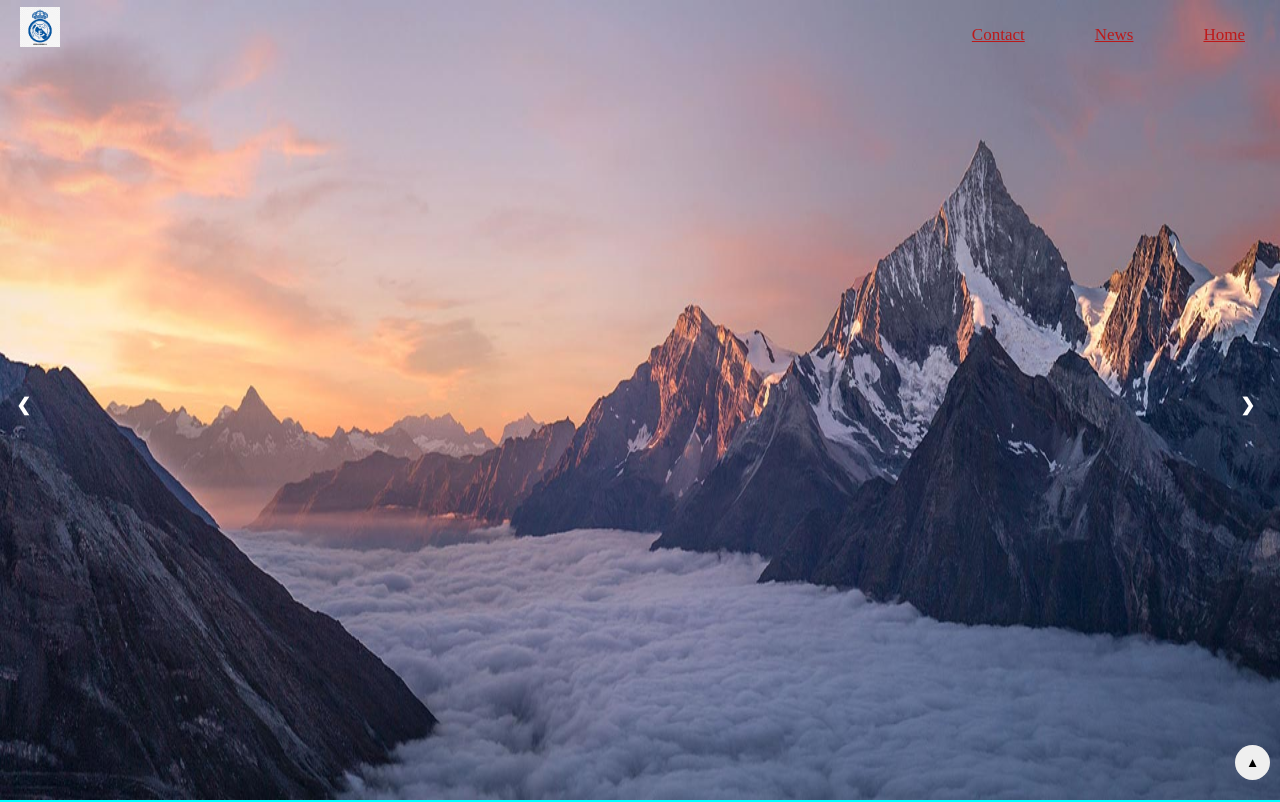
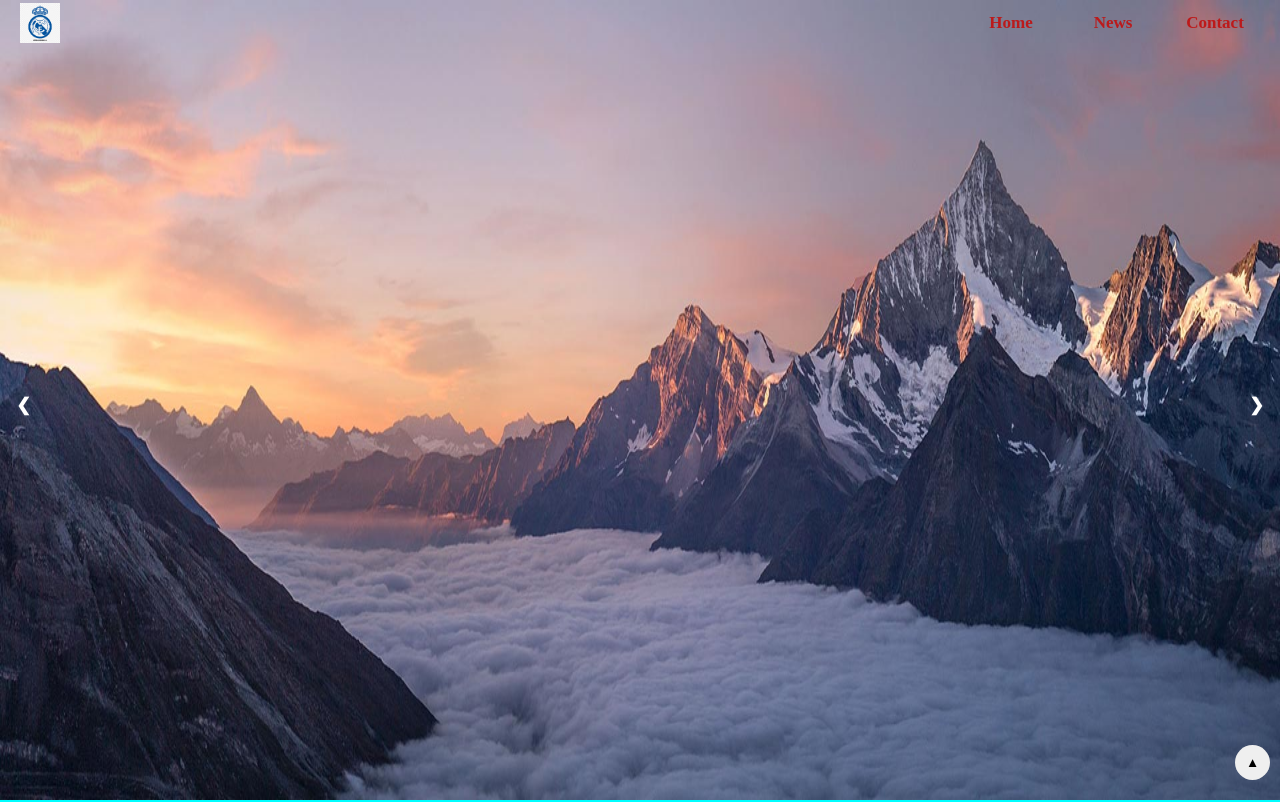
Before and after one commit to Ma2en/project, a plain HTML site: page index.html in a window 1280 px wide. Shown: the top 802 px of the page. Drawn offline with nearby package versions, Linux system fonts and the light colour scheme.

Commit message:
fixed navbar and scroll with animation

```diff
--- a/index.html
+++ b/index.html
@@ -10,9 +10,13 @@
     <body>
         <div id="navbar">
             <img id="nav-img" src="images/realmadrid.png">
-            <a href="#home">Home</a>
-            <a href="#news">News</a>
-            <a href="#contact">Contact</a>
+            <div class="link-bar">
+              <ul>
+                <li><a href="#home">Home</a></li>
+                <li> <a href="#news">News</a></li>
+                <li> <a href="#contact">Contact</a></li>
+              </ul>
+            </div>
         </div><!--end navbar-->
         <div>
             <div class="main-divs" id="slider">
--- a/script.js
+++ b/script.js
@@ -20,7 +20,6 @@ function manualchang(n) {
 
   topbutton.addEventListener("click",backtoup);
 
-
 function backtoup(){
-    scroll(0,1500)
+    scroll(0,0)
 }
--- a/style.css
+++ b/style.css
@@ -4,6 +4,10 @@ body, html {
     padding: 0;
     margin: 0;
 }
+html {
+  scroll-behavior: smooth;
+}
+
 #navbar{
   position: fixed;
   width: 100%;
@@ -13,24 +17,46 @@ body, html {
   transition: top 0.3s;
   background-color:transparent;
 }
-#navbar a{
+.link-bar ul{
+  list-style-type: none;
+  margin: 0;
+  padding: 0;
+  width: 25%;
   float: right;
-  margin: 10px 20px;
-  margin-bottom: 5px;
+  display: flex;
+  line-height: 40px;
+}
+.link-bar ul li{
+  width: 30%;
+  margin: 3px;
+}
+.link-bar ul li a{
+  position: relative;
+  width: 100%;
   display: block;
+  text-align: center;
   color: #be1414f1;
-   text-align: center;
-   padding: 15px;
-   text-decoration:underline;
-   font-size: 17px;
+  font-size: 17px;
+  font-weight: bold;
+  text-decoration: none;
 }
-#navbar a:hover {
-  background-color: #ddd;
-  color: black;
+.link-bar ul li a::before{
+  content: '';
+  bottom: 0;
+  left: 0;
+  position: absolute;
+  background-color: red;
+  height: 3px;
+  width: 0%;
+  transition: 0.5s all;
+}
+.link-bar ul li a:hover::before{
+  width: 100%;
+  transition: 1s all;
 }
 #nav-img{
       width: 40px;
-      padding-top: 7px;
+      padding-top: 3px;
       display: inline;
       margin-left: 20px;
       float: left;
@@ -56,7 +82,7 @@ body, html {
 #img-div{
   background-color: whitesmoke;
   border: black 0.5px solid;
-  box-shadow: 20px 20px 25px grey;
+  box-shadow: 10px 10px 15px darkgrey;
   height:50%;
 }
  .footer{
@@ -84,7 +110,7 @@ body, html {
       width: 100%;
       height: 100%;
   }
-  .prev{
+  .prev, .next{
     cursor: pointer;
     position: absolute;
     top: 50%;
@@ -98,24 +124,11 @@ body, html {
     border-radius: 0 3px 3px 0;
     user-select: none;
   }.next {
-    cursor: pointer;
-    position: absolute;
-    top: 50%;
-    width: auto;
-    margin-top: -22px;
-    padding: 16px;
-    color: white;
-    font-weight: bold;
-    font-size: 18px;
-    transition: 0.6s ease;
-    right: 9;
-    border-radius: 3px 0 0 3px;
-    user-select: none;
+    right: 0;
   }
   .next:hover, .prev:hover{
       background-color: white;
       color: black;
-
   }
   .pgup{
       background-color: black;
```
